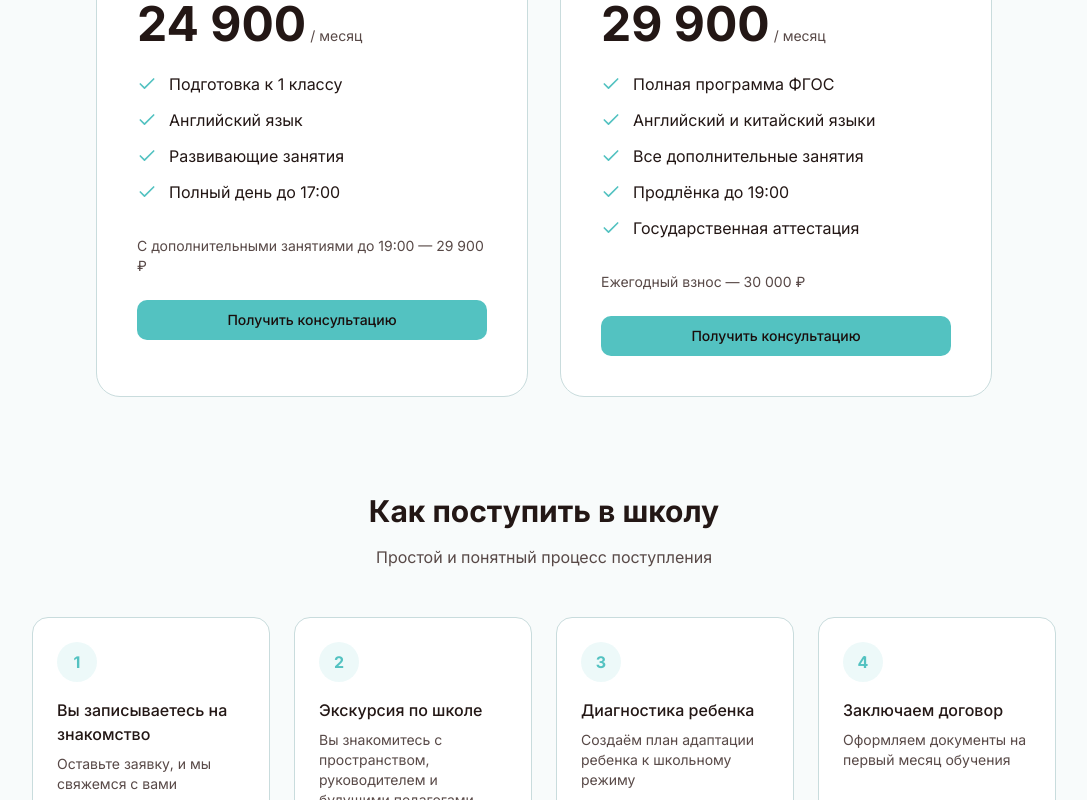
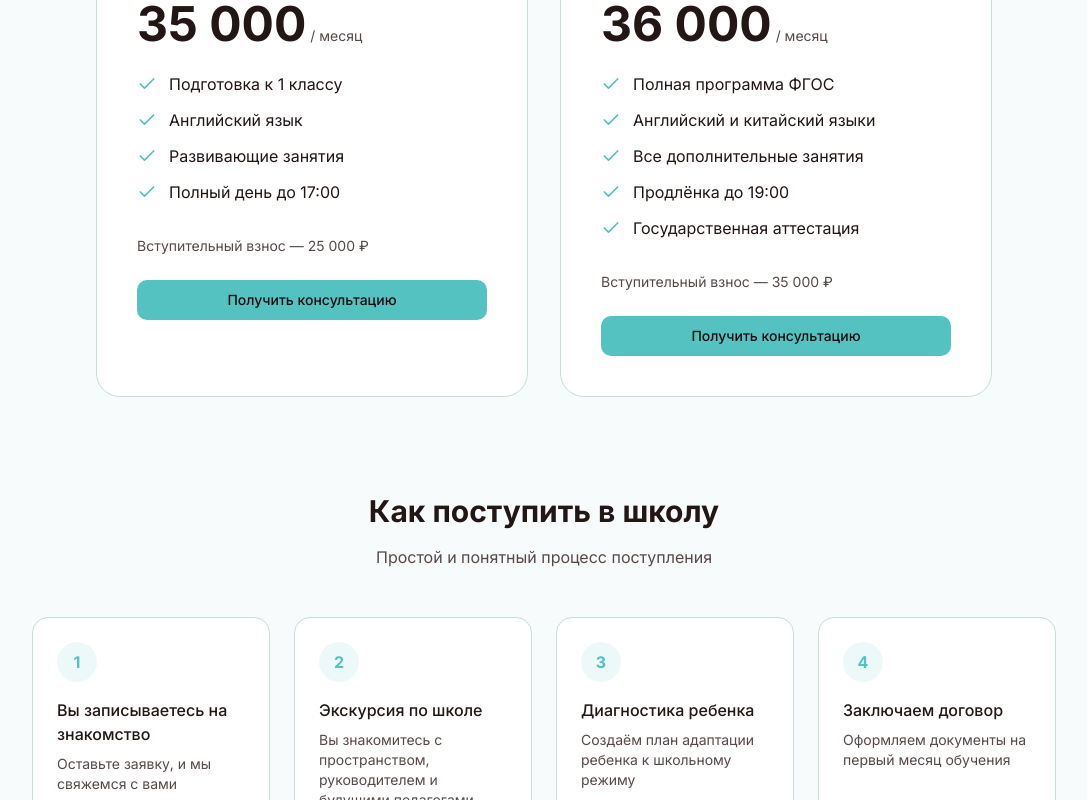
Before and after one commit to istominvi/chita.school, a Next.js app: page / in a window 1280 px wide. Shown: the part 5768-6568 px from the top of the page, without its empty margins (96-1183 px from the left). Built offline with nearby package versions, Linux system fonts and the light colour scheme.

Commit message:
Update tuition prices and enrollment fees in pricing section

```diff
--- a/components/pricing.tsx
+++ b/components/pricing.tsx
@@ -5,7 +5,7 @@ import { Check } from "lucide-react"
 const plans = [
   {
     name: "0 класс",
-    price: "24 900",
+    price: "35 000",
     period: "/ месяц",
     description: "Подготовка к школе",
     features: [
@@ -14,12 +14,12 @@ const plans = [
       "Развивающие занятия",
       "Полный день до 17:00",
     ],
-    note: "С дополнительными занятиями до 19:00 — 29 900 ₽",
+    note: "Вступительный взнос — 25 000 ₽",
     highlighted: false,
   },
   {
     name: "1-3 классы",
-    price: "29 900",
+    price: "36 000",
     period: "/ месяц",
     description: "Начальная школа",
     features: [
@@ -29,7 +29,7 @@ const plans = [
       "Продлёнка до 19:00",
       "Государственная аттестация",
     ],
-    note: "Ежегодный взнос — 30 000 ₽",
+    note: "Вступительный взнос — 35 000 ₽",
     highlighted: false,
   },
 ]
```
